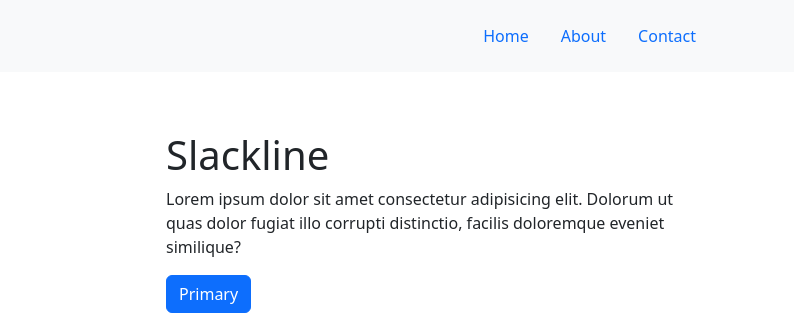
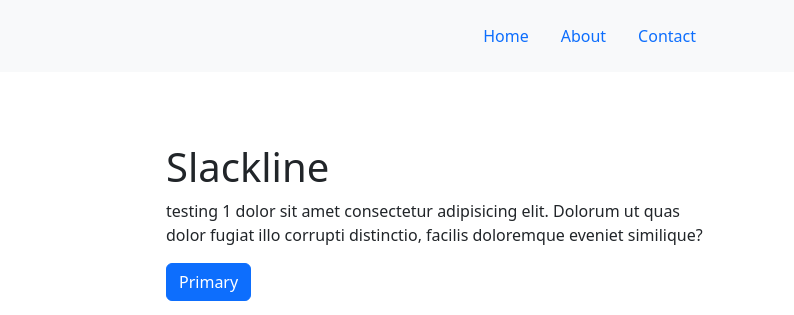
Before and after one commit to johannranudd/CSS-frameworks-CA_JR, a website: page index.html in a window 1280 px wide. Shown: the top 315 px of the page, 486-1280 px from the left. Drawn offline with nearby package versions, Linux system fonts and the light colour scheme.

Commit message:
testing push to test_branch

```diff
--- a/index.html
+++ b/index.html
@@ -54,8 +54,8 @@
           <div>
             <h1>Slackline</h1>
             <p>
-              Lorem ipsum dolor sit amet consectetur adipisicing elit. Dolorum
-              ut quas dolor fugiat illo corrupti distinctio, facilis doloremque
+              testing 1 dolor sit amet consectetur adipisicing elit. Dolorum ut
+              quas dolor fugiat illo corrupti distinctio, facilis doloremque
               eveniet similique?
             </p>
             <button type="button" class="btn btn-primary">Primary</button>
```
